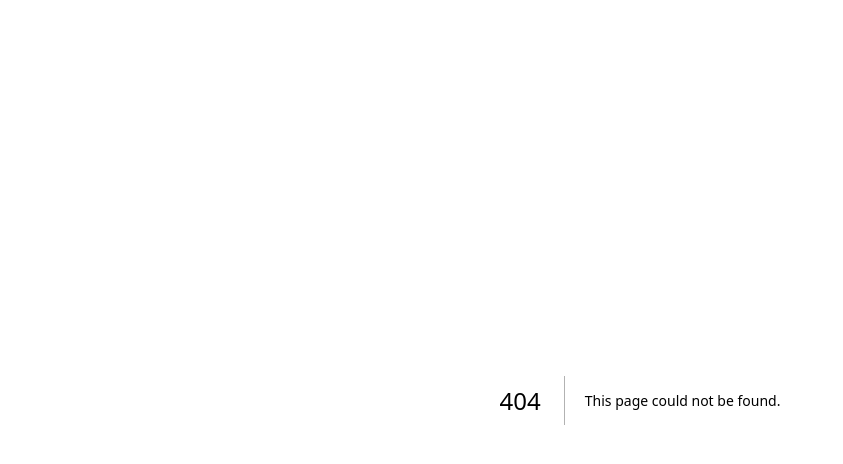
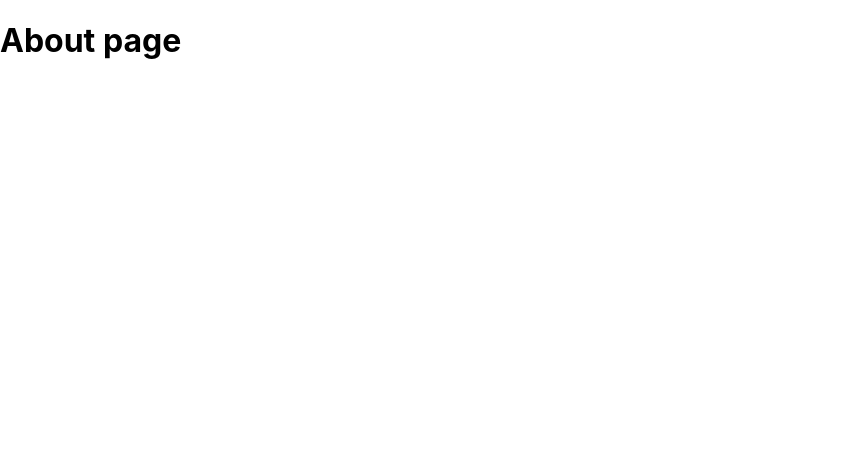
Before and after one commit to diegohdez90/sample-next-app, a Next.js app: page /about in a window 1280 px wide. Before the commit this address had no page. Shown: the top 464 px of the page, without its empty margins (0-843 px from the left). Built offline with nearby package versions, Linux system fonts and the light colour scheme.

Commit message:
feat: add about page

```diff
--- /dev/null
+++ b/pages/about.js
@@ -0,0 +1,7 @@
+const About = () => {
+    return (<div>
+        <h1>About page</h1>
+    </div>)
+}
+
+export default About;
--- a/pages/index.js
+++ b/pages/index.js
@@ -1,6 +1,3 @@
-import Head from 'next/head'
-import Image from 'next/image'
-import styles from '../styles/Home.module.css'
 
 export default function Home() {
   return (
```
